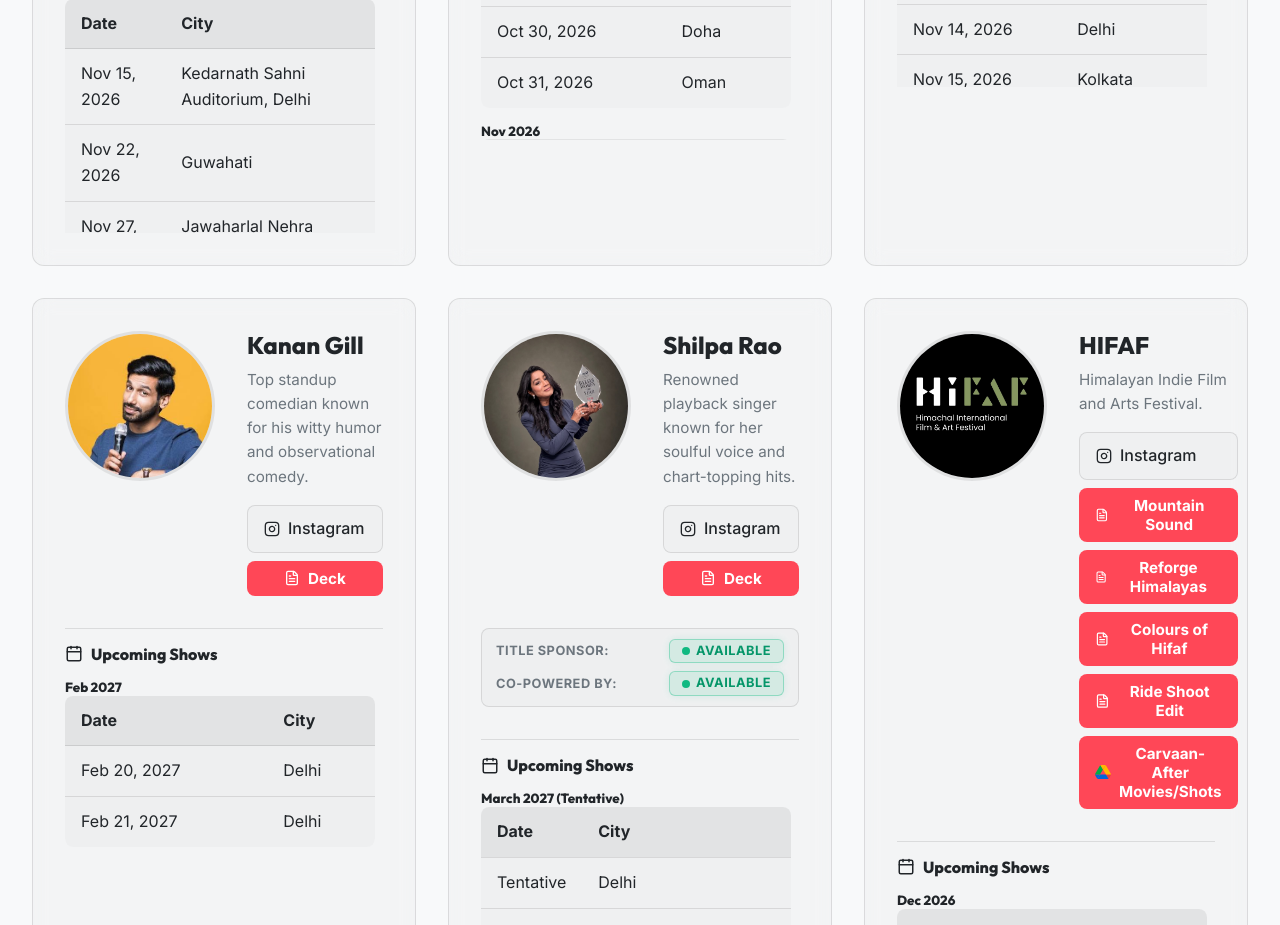
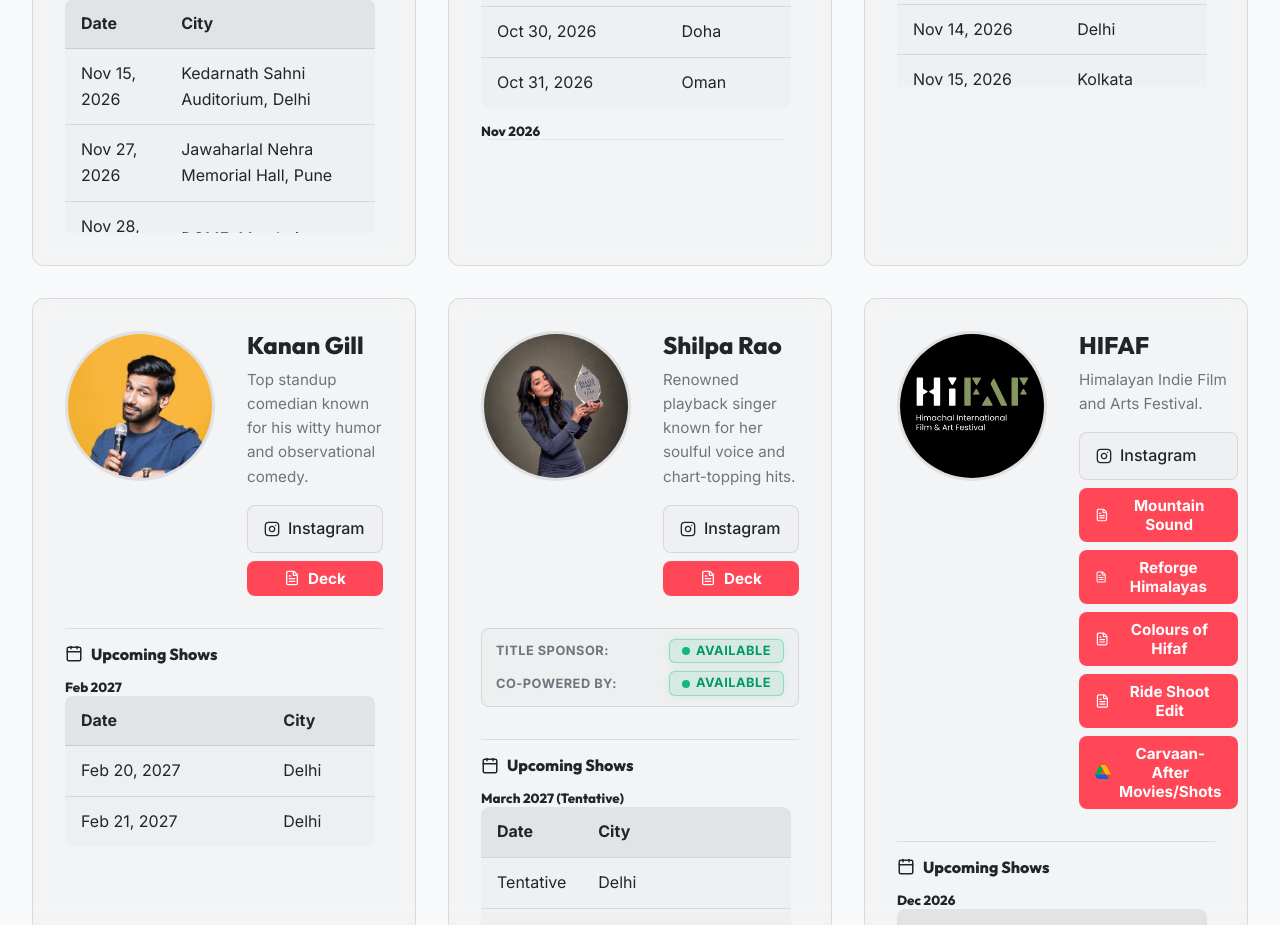
Before and after one commit to radheyyyyy/Oriole-Entertainment, a React (Vite) app: page / in a window 1280 px wide. Shown: the part 1800-2725 px from the top of the page. Built offline with nearby package versions, Linux system fonts and the light colour scheme.

Commit message:
bassi's calender updated

```diff
--- a/src/components/ArtistList.jsx
+++ b/src/components/ArtistList.jsx
@@ -234,8 +234,7 @@ const ArtistList = () => {
         shows: [
 
 
-           "Nov 15, 2026 - Kedarnath Sahni Auditorium, Delhi",
-      "Nov 22, 2026 - Guwahati",
+      "Nov 15, 2026 - Kedarnath Sahni Auditorium, Delhi",
       "Nov 27, 2026 - Jawaharlal Nehra Memorial Hall, Pune ",
       "Nov 28, 2026 - DOME, Mumbai",
       "Nov 29, 2026 - Dhono Dhanyo Auditorium, Kolkata",
--- a/src/components/UpcomingTours.jsx
+++ b/src/components/UpcomingTours.jsx
@@ -231,7 +231,6 @@ const rawArtistsData = [
     shows: [
 
       "Nov 15, 2026 - Kedarnath Sahni Auditorium, Delhi",
-      "Nov 22, 2026 - Guwahati",
       "Nov 27, 2026 - Jawaharlal Nehra Memorial Hall, Pune ",
       "Nov 28, 2026 - DOME, Mumbai",
       "Nov 29, 2026 - Dhono Dhanyo Auditorium, Kolkata",
```
